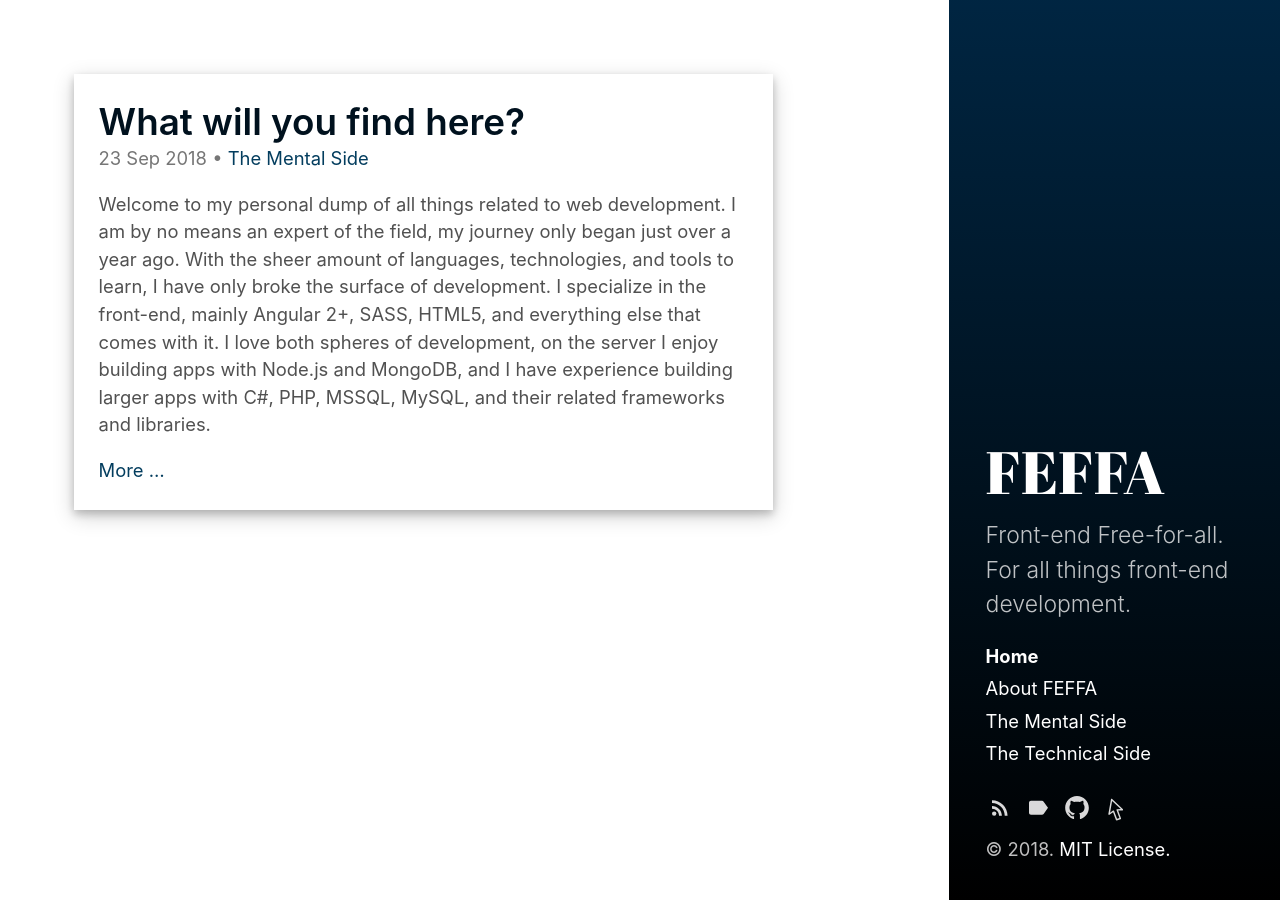
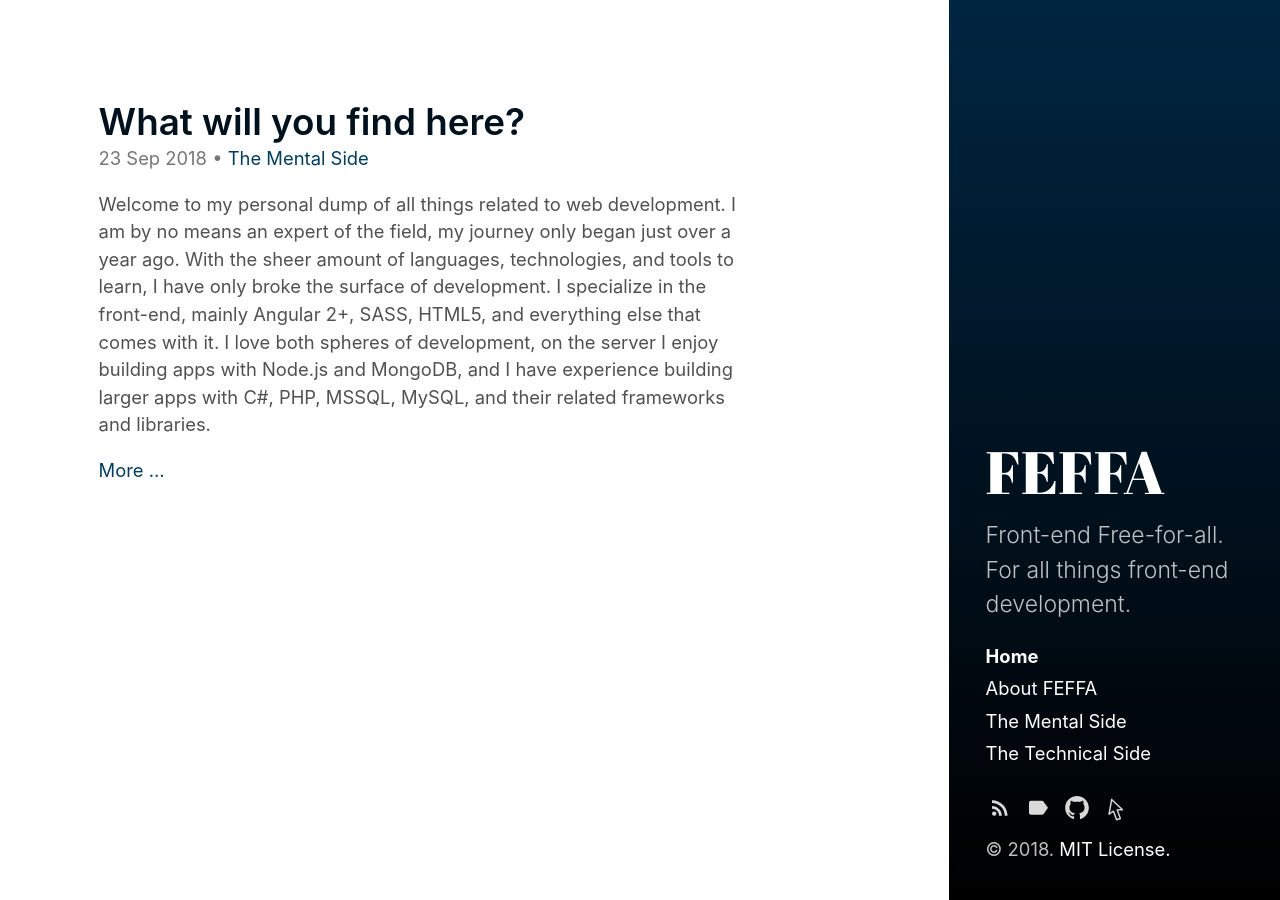
Before and after one commit to MatthewMawhinney/feffa, a Jekyll site: the page built from index.html, in a window 1280 px wide. Built offline with Jekyll 4.4.1, drawn with Linux system fonts in a browser that asks for light colours; the list of posts is cut into pages by our own code.

Commit message:
Updated post card styles

```diff
--- a/_sass/hydeout/_posts.scss
+++ b/_sass/hydeout/_posts.scss
@@ -15,6 +15,9 @@ article + *, .post-body ~ section {
 
 article {
   padding: 25px;
+}
+
+article:hover {
   box-shadow: 0 4px 8px 0 rgba(0, 0, 0, 0.2), 0 6px 20px 0 rgba(0, 0, 0, 0.19);
 }
 
```
